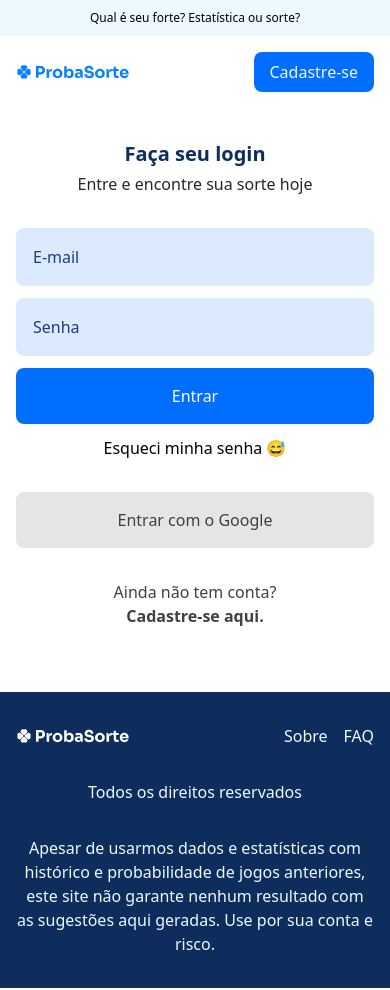
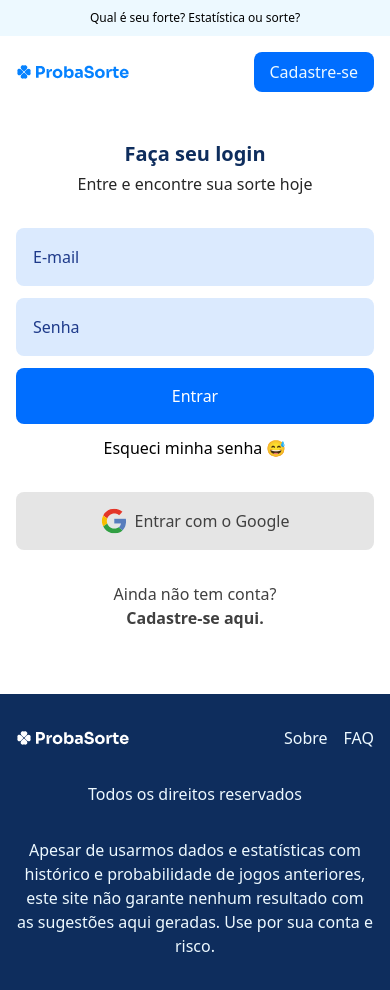
Before and after one commit to Hackathon-Luck-or-Misfortune/ProbaSorte, a React (Create React App) app: page /login in a window 390 px wide. Built offline with nearby package versions, Linux system fonts and the light colour scheme.

Commit message:
Style: spacing adjustments and changing links

```diff
--- a/src/Routes.js
+++ b/src/Routes.js
@@ -6,11 +6,18 @@
 import Dashboard from './pages/Dashboard';
 import Amulets from './pages/Dashboard/Amulets';
 import Statistic from './pages/Dashboard/Statistic';
+import whiteLogo from './assets/logo/logo-white.svg';
 import { BalanceProvider } from './context/balance';
 
 export default function Routes() {
   return (
-    <div className="min-h-screen flex flex-col bg-white">
+    <>
+      <div className="max-sm:hidden bg-blue_main flex flex-col w-full min-h-screen justify-center items-center text-white">
+        <img src={whiteLogo} alt="logo" className="mb-4 h-auto w-64" />
+        <h2>Acesse nosso site através de seu smartphone</h2>
+        <div className="bg-white rounded-lg p-8 mt-8">QR CODE</div>
+      </div>
+      <div className="sm:hidden min-h-screen flex flex-col bg-white">
         <BalanceProvider>
           <Switch>
             <Route exact path="/" Component={Home} />
@@ -23,5 +30,6 @@
           </Switch>
         </BalanceProvider>
       </div>
+    </>
   );
 }
--- a/src/components/Hero/index.js
+++ b/src/components/Hero/index.js
@@ -1,19 +1,30 @@
+import { Link } from 'react-router-dom';
+import whiteLogo from '../../assets/logo/logo-white.svg';
+import Header from '../Header';
+
 export default function Hero() {
   return (
-    <div className="flex flex-col items-center bg-blue_main bg-bottom bg-no-repeat px-4 py-8 gap-y-4">
+    <div className="relative flex flex-col items-center bg-blue_main bg-hero-img bg-bottom bg-no-repeat px-4 pt-20 pb-8 gap-y-4">
+      <Header
+        theme="flex p-4 justify-between bg-transparent items-center absolute top-0 left-0 w-full"
+        buttonText="Entrar"
+        buttonHref="/login"
+        logo={whiteLogo}
+        buttonColor="bg-blue_lightest py-2 px-4 rounded-lg text-blue_main"
+      />
       <h1 className="text-blue_lightest text-2xl text-center font-bold w-60">
         Sua sorte e estatísticas juntas
       </h1>
-      <p className="text-blue_lightest w-3/5 text-center">
+      <p className="text-blue_lightest w-full text-center">
         Cadastre-se agora e receba agora a sequência que pode te fazer um
         vencedor
       </p>
-      <a
-        href="/"
+      <Link
+        to="/register"
         className="bg-orange py-2 px-4 text-blue_lightest rounded-lg w-fit"
       >
         Quero minha sorte
-      </a>
+      </Link>
     </div>
   );
 }
--- /dev/null
+++ b/src/components/Icons/IconGoogleColor/index.js
@@ -0,0 +1,55 @@
+import PropTypes from 'prop-types';
+
+export default function IconGoogleColor({ size = 26 }) {
+  return (
+    <svg
+      width={size}
+      height={size}
+      viewBox="0 0 27 26"
+      fill="none"
+      xmlns="http://www.w3.org/2000/svg"
+    >
+      <g id="devicon:google" clipPath="url(#clip0_20_4579)">
+        <path
+          id="Vector"
+          d="M9.55723 0.855137C6.95942 1.75634 4.71908 3.46685 3.16527 5.73542C1.61146 8.00399 0.826083 10.7111 0.924499 13.459C1.02292 16.2069 1.99994 18.8508 3.71205 21.0024C5.42417 23.154 7.78114 24.6999 10.4368 25.413C12.5897 25.9685 14.8454 25.9929 17.0099 25.484C18.9707 25.0436 20.7835 24.1015 22.2708 22.75C23.8188 21.3004 24.9424 19.4563 25.5208 17.4159C26.1493 15.1971 26.2612 12.8638 25.8479 10.595H13.7578V15.6101H20.7596C20.6196 16.41 20.3198 17.1734 19.8779 17.8547C19.436 18.536 18.8613 19.1212 18.188 19.5751C17.3331 20.1409 16.3693 20.5215 15.3585 20.6923C14.3448 20.8809 13.305 20.8809 12.2913 20.6923C11.2638 20.4801 10.2918 20.0561 9.43738 19.4472C8.06456 18.4754 7.03376 17.0948 6.49207 15.5025C5.94138 13.8803 5.94138 12.1217 6.49207 10.4995C6.87765 9.36245 7.51507 8.32716 8.35676 7.47092C9.31996 6.47306 10.5394 5.75979 11.8813 5.40935C13.2232 5.05892 14.6357 5.08487 15.9638 5.48436C17.0013 5.8027 17.9501 6.35917 18.7344 7.10936C19.5239 6.32394 20.312 5.53649 21.0988 4.74701C21.505 4.32248 21.9479 3.91826 22.348 3.48357C21.1507 2.36947 19.7453 1.50251 18.2124 0.932325C15.4208 -0.0812897 12.3664 -0.10853 9.55723 0.855137Z"
+          fill="white"
+        />
+        <path
+          id="Vector_2"
+          d="M9.55727 0.855148C12.3662 -0.109174 15.4206 -0.0826512 18.2124 0.930304C19.7456 1.50436 21.1503 2.3755 22.346 3.49374C21.9398 3.92843 21.5112 4.33468 21.0968 4.75718C20.3087 5.54395 19.5212 6.32801 18.7345 7.10937C17.9502 6.35918 17.0014 5.80271 15.9638 5.48437C14.6362 5.08348 13.2237 5.05603 11.8815 5.40503C10.5392 5.75403 9.31902 6.46599 8.35477 7.4628C7.51308 8.31905 6.87566 9.35434 6.49008 10.4914L2.2793 7.23124C3.7865 4.24238 6.39613 1.95613 9.55727 0.855148Z"
+          fill="#E33629"
+        />
+        <path
+          id="Vector_3"
+          d="M1.16227 10.4609C1.38843 9.33917 1.76418 8.25291 2.27946 7.2312L6.49024 10.4995C5.93955 12.1217 5.93955 13.8803 6.49024 15.5025C5.08732 16.5858 3.68373 17.6745 2.27946 18.7687C0.989919 16.2018 0.596633 13.2772 1.16227 10.4609Z"
+          fill="#F8BD00"
+        />
+        <path
+          id="Vector_4"
+          d="M13.758 10.593H25.848C26.2613 12.8618 26.1495 15.1951 25.521 17.414C24.9425 19.4543 23.8189 21.2984 22.271 22.748C20.912 21.6877 19.547 20.6355 18.1881 19.5752C18.8619 19.1208 19.4369 18.535 19.8788 17.853C20.3206 17.171 20.6203 16.4067 20.7597 15.6061H13.758C13.756 13.9365 13.758 12.2647 13.758 10.593Z"
+          fill="#587DBD"
+        />
+        <path
+          id="Vector_5"
+          d="M2.27734 18.7687C3.68161 17.6854 5.08521 16.5966 6.48812 15.5024C7.03089 17.0953 8.06317 18.476 9.4375 19.4471C10.2946 20.0532 11.2687 20.4738 12.2975 20.6821C13.3112 20.8707 14.351 20.8707 15.3647 20.6821C16.3755 20.5113 17.3393 20.1307 18.1942 19.5649C19.5531 20.6253 20.9181 21.6774 22.277 22.7378C20.7899 24.09 18.9771 25.0328 17.0161 25.4738C14.8516 25.9827 12.5959 25.9583 10.443 25.4028C8.74018 24.9481 7.14965 24.1466 5.77109 23.0485C4.3121 21.89 3.12038 20.4301 2.27734 18.7687Z"
+          fill="#319F43"
+        />
+      </g>
+      <defs>
+        <clipPath id="clip0_20_4579">
+          <rect
+            width={size}
+            height={size}
+            fill="white"
+            transform="translate(0.5)"
+          />
+        </clipPath>
+      </defs>
+    </svg>
+  );
+}
+
+IconGoogleColor.propTypes = {
+  size: PropTypes.number.isRequired,
+};
--- a/src/components/MyLuck.js
+++ b/src/components/MyLuck.js
@@ -2,15 +2,15 @@
   return (
     <div className="bg-blue_main py-8 px-4 flex flex-col gap-4 items-center">
       <h2 className="text-center text-blue_lightest">
-        Uma sequência <b>gratuita por dia</b>, cadastre-se agora.
+        Um jogo <b>gratuito por dia</b>,{' '}
+        <span className="block">cadastre-se agora.</span>
       </h2>
       <a
-        href="/"
+        href="/register"
         className="bg-blue_lightest py-2 px-4 text-blue_main rounded-lg w-fit"
       >
         Quero minha sorte
       </a>
-      {/* substituir por Link quando criar notas */}
     </div>
   );
 }
--- a/src/components/Section/index.js
+++ b/src/components/Section/index.js
@@ -8,9 +8,12 @@
         Lorem Ipsum is simply dummy text of the printing and typesetting
         industry.
       </p>
-      <div className="w-80 h-52 overflow-hidden">
-        <img src={brFeliz} alt="brasileiro torcendo com jogo feito" />
-      </div>
+      <img
+        src={brFeliz}
+        alt="brasileiro torcendo com jogo feito"
+        className="w-full"
+      />
+
       <p>
         Lorem Ipsum has been the hahuq standard dummy text ever since the 1500s,
         when an unknown printer took a galley of type and scrambled it to make a
--- a/src/pages/About/index.js
+++ b/src/pages/About/index.js
@@ -16,12 +16,12 @@
         buttonColor="bg-blue_main py-2 px-4 rounded-lg text-blue_lightest"
       />
 
-      <section className="flex flex-col p-4 gap-8 bg-white_background">
+      <section className="flex flex-col p-4 pb-16 gap-8 bg-white_background">
         <h1 className="font-bold text-2xl text-blue_dark">
           Saiba como funcionamos e geramos sua sorte
         </h1>
 
-        <article className="flex flex-col gap-4">
+        <article className="flex flex-col gap-4 w-full">
           <p className="">
             Lorem ipsum dolor sit amet consectetur adipisicing elit. Est tempore
             atque quas inventore quod in reiciendis. Vero alias odio dolorem
@@ -35,7 +35,7 @@
             cumque!
           </p>
 
-          <div className="w-80 h-44 bg-slate-300" />
+          <div className="w-full h-44 bg-slate-300" />
 
           <p>
             Lorem ipsum dolor sit amet consectetur adipisicing elit. Est tempore
@@ -51,7 +51,7 @@
             cumque!
           </p>
 
-          <div className="w-80 h-44 bg-slate-300" />
+          <div className="w-full h-44 bg-slate-300" />
 
           <p>
             Lorem ipsum dolor sit amet consectetur adipisicing elit. Est tempore
--- a/src/pages/Home/index.js
+++ b/src/pages/Home/index.js
@@ -1,7 +1,5 @@
-import whiteLogo from '../../assets/logo/logo-white.svg';
 import Slogan from '../../components/Slogan';
 import Hero from '../../components/Hero';
-import Header from '../../components/Header';
 import Instruction from '../../components/Instructions';
 import Section from '../../components/Section';
 import MyLuck from '../../components/MyLuck';
@@ -11,13 +9,6 @@
   return (
     <>
       <Slogan />
-      <Header
-        theme="flex p-4 justify-between bg-blue_main items-center"
-        buttonText="Entrar"
-        buttonHref="/login"
-        logo={whiteLogo}
-        buttonColor="bg-blue_lightest py-2 px-4 rounded-lg text-blue_main"
-      />
       <Hero />
       <Instruction />
       <Section />
--- a/src/pages/Login/index.js
+++ b/src/pages/Login/index.js
@@ -1,9 +1,13 @@
+import { useNavigate } from 'react-router-dom';
 import blueLogo from '../../assets/logo/logo-blue.svg';
 import Footer from '../../components/Footer';
 import Header from '../../components/Header';
+import IconGoogleColor from '../../components/Icons/IconGoogleColor';
 import Slogan from '../../components/Slogan';
 
 export default function Login() {
+  const navigate = useNavigate();
+
   return (
     <>
       <Slogan />
@@ -38,6 +42,7 @@
           />
           <button
             type="submit"
+            onClick={() => navigate('/dashboard')}
             className="w-full text-white bg-blue_main rounded-lg py-4"
           >
             Entrar
@@ -46,8 +51,10 @@
         </form>
         <button
           type="button"
-          className="w-full text-neutral-700 bg-neutral-200 rounded-lg py-4"
+          onClick={() => navigate('/dashboard')}
+          className="w-full flex gap-2 justify-center items-center text-neutral-700 bg-neutral-200 rounded-lg py-4"
         >
+          <IconGoogleColor />
           Entrar com o Google
         </button>
         <p className="text-center text-neutral-700">
```
Also changed, not shown: src/pages/Register/index.js (+9 -3 lines). Lines whose indentation alone changed are shown as unchanged.
